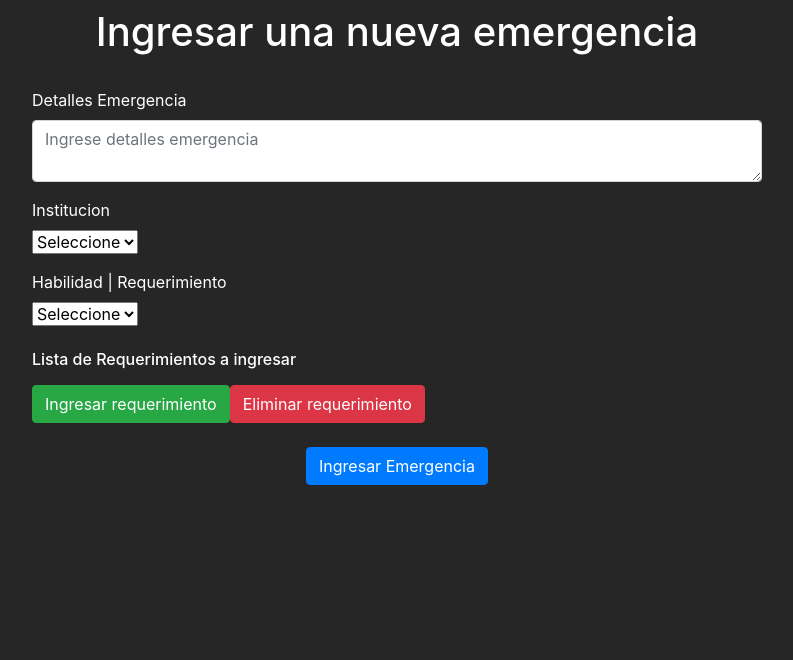
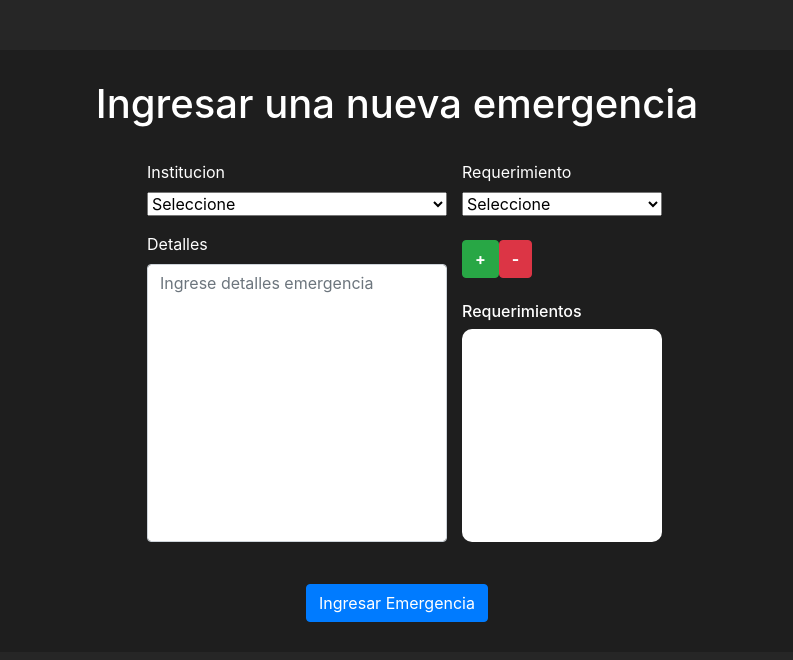
Before and after one commit to nic0q/TBD-Lab1-Grupo-5, a Nuxt app in the folder Frontend/: page /createEmergency in a window 1280 px wide. Shown: the top 660 px of the page, without its empty margins (243-1036 px from the left). Built offline with nearby package versions, Linux system fonts and the light colour scheme.

Commit message:
feat: Emergency Form styling

```diff
--- a/Frontend/pages/createEmeAbility.vue
+++ /dev/null
@@ -1,80 +0,0 @@
-<template>
-    <form method="post">
-      <div class="container">
-        <div align="center" class="container my-2">
-          <h1 style="color: white"> Ingresar requisitos para la emergencia</h1>
-        </div>
-        <br />
-        <div class="f">
-          <div class="row justify-content-center">
-            <div class="col-12 col-md-8">
-              <div class="form-group">
-                <div>
-                  <label>Habilidad requerida</label>
-                </div>
-                <select class="form-select" v-model="formData.id_ability" aria-label="Default select example" v-on:click="getAbilities()">
-                  <option value="">Seleccione</option>
-                  <option v-for="(ability, index) in abilities" :value="ability.id_ability" :key="index">
-                    {{ability.name_ability}}
-                  </option>
-                </select>
-              </div>
-              <button type="button" class="btn btn-primary" v-on:click="sendData()">
-                Ingresar requerimiento
-              </button>
-            </div>
-          </div>
-        </div>
-      </div>
-    </form>
-  </template>
-  <script>
-  export default {
-    data() {
-      return {
-        formData: {
-          id_ability: "",
-          // REVISAR QUE ESTÉ BIEN ACÁ
-          id_emergency: "",
-        },
-
-        abilities: [],
-      };
-    },
-    methods: {
-      getAbilities: async function () {
-        try {
-          let response = await this.$axios.get("/abilities");
-          this.abilities = response.data;
-          console.log(response);
-        } catch (error) {
-          console.log("error", error);
-        }
-      },
-      sendData: function () {
-       try {
-         let response = this.$axios.post("/eme-abilities", this.formData);
-         console.log(response);
-       } catch (error) {
-         console.log("error", error);
-       }
-      //console.log(this.formData)
-    },
-      // created: function () {
-      //   getInstitutions();
-      // }
-    },
-  };
-  </script>
-  <style>
-  body {
-    background: #262626
-  }
-  textarea {
-    width: 300px;
-    height: 500px;
-  }
-  .f {
-    color: white;
-  }
-  </style>
--- a/Frontend/pages/createEmergency.vue
+++ b/Frontend/pages/createEmergency.vue
@@ -1,23 +1,17 @@
 <template>
-  <form method="post">
-    <div class="container">
-      <div align="center" class="container my-2">
+  <form method="post" class="formu">
+    <div class="d-flex justify-content-center">
       <h1 style="color: white"> Ingresar una nueva emergencia</h1>
     </div>
-      <br />
-      <div class="f">
-        <div class="row justify-content-center">
-          <div class="col-12 col-md-8">
-            <div class="form-group">
-              <label for="emergency_details" class="control-label">Detalles Emergencia</label>
-              <textarea v-model="formData.emergency_details" type="large-text" class="form-control" id="name"
-                placeholder="Ingrese detalles emergencia" />
-            </div>
+    <br>
+    <div class="container">
+      <div class="col1">
+          <div class="col-12">
             <div class="form-group">
               <div>
                 <label>Institucion</label>
               </div>
-              <select class="form-select" v-model="formData.id_institution" aria-label="Default select example" v-on:click="getInstitutions()">
+              <select class="form-select select-institution" v-model="formData.id_institution" aria-label="Default select example" v-on:click="getInstitutions()">
                 <option value="">Seleccione</option>
                 <option v-for="(institution, index) in institutions" :value="institution.id_institution" :key="index">
                   {{institution.name}}
@@ -25,40 +19,88 @@
               </select>
             </div>
             <div class="form-group">
+              <label for="emergency_details" class="control-label">Detalles</label>
+              <textarea rows="11" v-model="formData.emergency_details" type="large-text" class="form-control area" id="name"
+                placeholder="Ingrese detalles emergencia" />
+            </div>
+          </div>
+
+      </div>
+      <div class="col2">
         <div>
-                <label>Habilidad | Requerimiento</label>
+          <label>Requerimiento</label>
         </div>
-                <select class="form-select" v-model="ability_id" aria-label="Default select example" v-on:click="getAbilities()">
+          <select class="form-select select-ability" v-model="ability_id" aria-label="Default select example" v-on:click="getAbilities()">
           <option value="">Seleccione</option>
           <option v-for="(ability, index) in abilities" :value="ability.id_ability" :key="index">
             {{ability.name_ability}}
           </option>
         </select>
         <br><br>
+        <div class="ability-buttons">
+          <button type="button" class="btn btn-success font-weight-bold" v-on:click="()=>saveEmeAbility(this.ability_id)">+</button>
+            <button type="button" class="btn btn-danger font-weight-bold" v-on:click="()=>deleteHability(this.ability_id)">-<i class="fa fa-trash" aria-hidden="true"></i></button>
+        </div>
+        <div v-if="existe">
+          Ya existe
+        </div>
+        <br>
+        <h6>Requerimientos</h6>
+        <div class="ability-list">
+          <ul>
+            <li v-for="(element, index) in names_abilities" :key="index">
+              <h6>{{element}}</h6></li>
+          </ul>
           <div>
-                <h6>Lista de Requerimientos a ingresar</h6>
-                <div v-for="(element, index) in names_abilities" :key="index">
-                <h6>-> {{element}}</h6>
         </div>
         </div>
+        <br>
       </div>
-            <button type="button" class="btn btn-success" v-on:click="()=>saveEmeAbility(this.ability_id)">
-                Ingresar requerimiento
-            </button>
-            <button type="button" class="btn btn-danger" v-on:click="()=>deleteHability(this.ability_id)">
-                Eliminar requerimiento
-            </button>
+    </div>
     <div align="center" class="mt-4">
       <button type="button" class="btn btn-primary" v-on:click="sendDataEmergency()">
         Ingresar Emergencia
       </button>
     </div>
-          </div>
-        </div>
-      </div>
-    </div>
   </form>
 </template>
+<style scoped>
+  .formu{
+    background-color: #1E1E1E;
+    border-radius: 10px;
+    padding: 30px;
+    margin-top: 50px;
+  }
+  textarea{
+    width: 300px;
+    resize: none;
+  }
+  .select-institution{
+    width: 300px;
+  }
+  .select-ability{
+    width: 200px;
+  }
+  .container{
+    display: flex;
+    align-items: flex-start;
+    color: white;
+    justify-content: center;
+    height: 400px;
+  }
+  .ability-list{
+    display: fixed;
+    background-color: white;
+    border-radius: 10px;
+    color: black;
+    padding: 3px;
+    width: 200px;
+    height: 213px;
+  }
+  .ability-buttons{
+    align-self: flex-end;
+  }
+</style>
 <script>
 
 export default {
@@ -75,6 +117,7 @@ export default {
       abilities: [],
       global_ability_array: [],
       names_abilities: [],
+      existe: false,
     };
   },
   methods: {
@@ -116,9 +159,14 @@ export default {
         id_emergency: this.formData.id_emergency,
       }
       this.getNameAbility(id_ability).then((response) => {
-        this.names_abilities.includes(response[0].name_ability) ? console.log("Ya existe") : this.names_abilities.push(response[0].name_ability);
-      });
-      this.global_ability_array.push(formData);
+        if(this.names_abilities.includes(response[0].name_ability)){
+          this.existe = true}
+      else{
+        this.names_abilities.push(response[0].name_ability)
+        this.existe = false
+      }
+      this.global_ability_array.push(formData);}
+      )
     },
     deleteHability: function(id_ability){
       this.global_ability_array = this.global_ability_array.filter((element) => element.id_ability != id_ability);
@@ -151,11 +199,4 @@ export default {
 body {
   background: #262626
 }
-textarea {
-  width: 300px;
-  height: 500px;
-}
-.f {
-  color: white;
-}
 </style>
```
Lines whose indentation alone changed are shown as unchanged.
